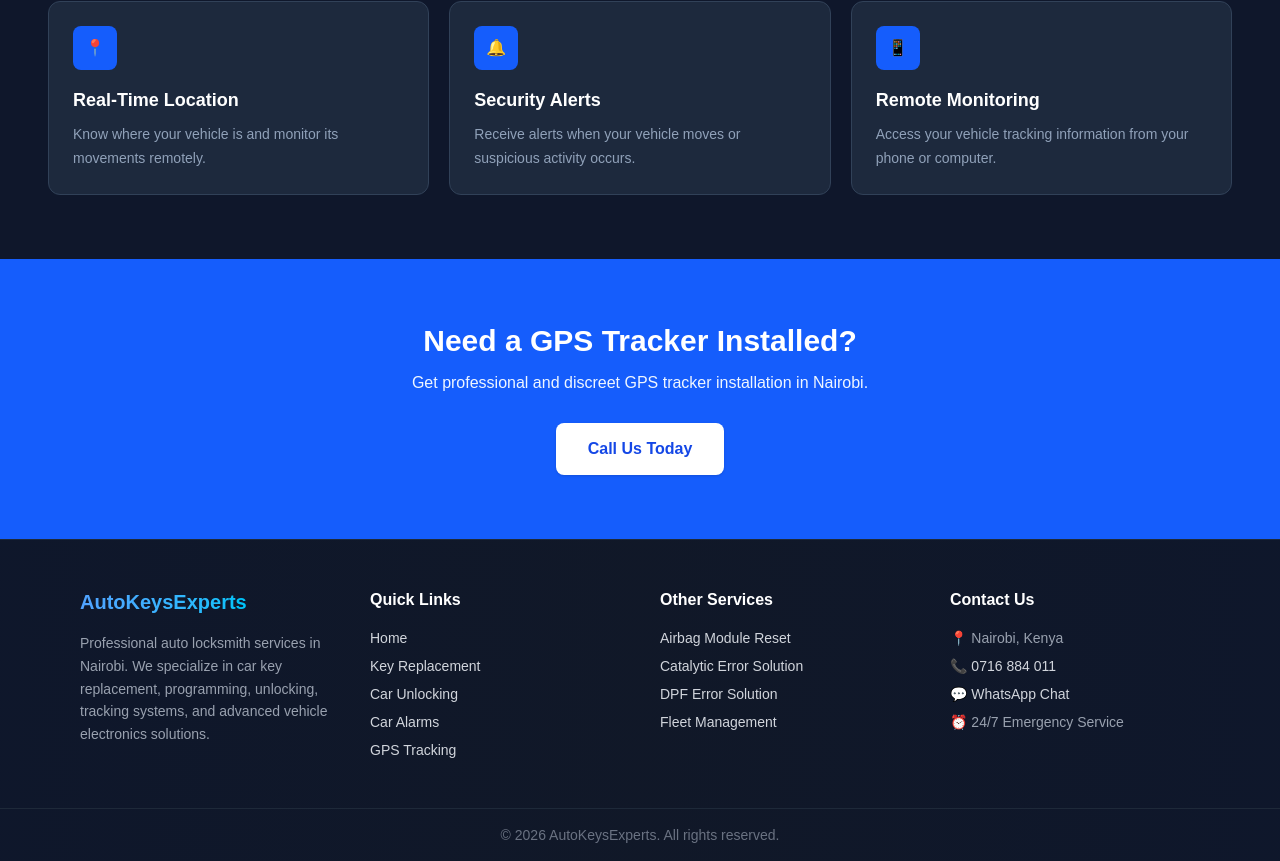
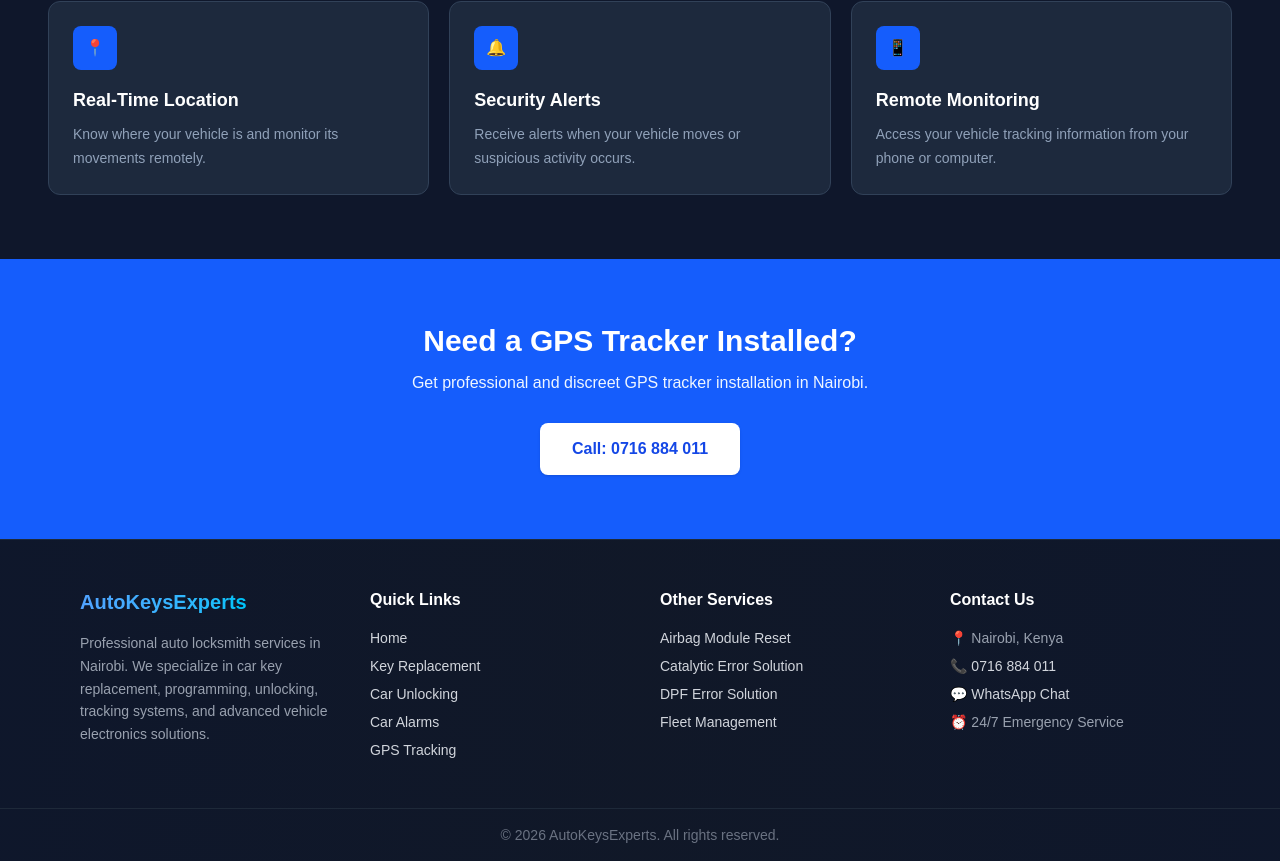
Before and after one commit to Avelimanuel/autokeyexperts, a Next.js app: page /car-tracker-installation-nairobi in a window 1280 px wide. Shown: the part 1746-2607 px from the top of the page. Built offline with nearby package versions, Linux system fonts and the light colour scheme.

Commit message:
gps tracker page edits

```diff
--- a/app/car-tracker-installation-nairobi/page.tsx
+++ b/app/car-tracker-installation-nairobi/page.tsx
@@ -201,7 +201,7 @@ export default function Page() {
               href="tel:0716884011"
               className="inline-flex w-full items-center justify-center rounded-lg bg-white px-8 py-3.5 font-bold text-blue-700 shadow-sm transition hover:bg-slate-100 sm:w-auto"
             >
-              Call Us Today
+              Call: 0716 884 011
             </a>
           </div>
         </div>
```
